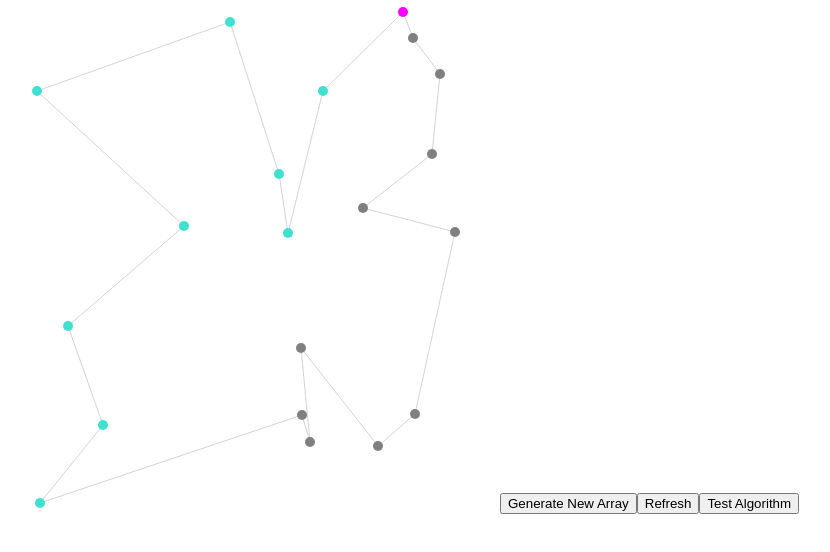
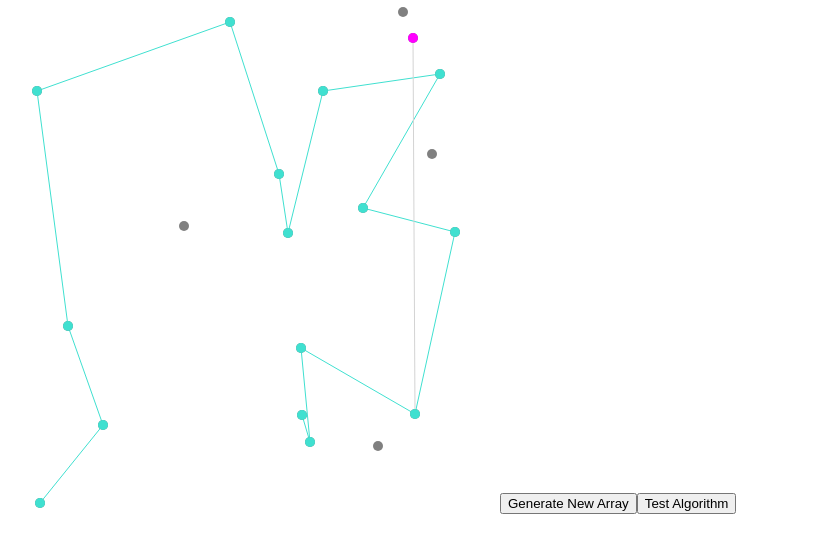
Before and after one commit to ElisabethJoan/travelling-salesman-problem-visualiser, a React (Create React App) app: page / in a window 1280 px wide. Both pictures are taken after a click on the button "Test Algorithm". Shown: the top 552 px of the page, without its empty margins (100-930 px from the left). Built offline with nearby package versions, Linux system fonts and the light colour scheme.

Commit message:
Integrated dot colours into the test algo and split out the seeking line and active dot

```diff
--- a/src/TSPVisualiser.jsx
+++ b/src/TSPVisualiser.jsx
@@ -1,16 +1,15 @@
 import React from "react";
 
-const ANIMATION_SPEED = 100;
+const ANIMATION_DELAY = 30;
 const NUM_POINTS = 20;
 
-const POINT_COLOUR = "turquoise";
-// const PATH_COLOUR = "light blue";
+const POINT_COLOUR = "grey";
+const PATH_COLOUR = "turquoise";
 const ACTIVE_POINT_COLOUR = "fuchsia";
 const SEEKING_PATH_COLOUR = "lightgrey";
-const VISITED_POINT_COLOUR = "grey"
+const VISITED_POINT_COLOUR = "turquoise"
 
 const timer = ms => new Promise(res => setTimeout(res, ms));
-
 
 export default class TSPVisualiser extends React.Component {
   constructor(props) {
@@ -19,17 +18,21 @@ export default class TSPVisualiser extends React.Component {
     this.state = {
       cities: [],
       route: [],
-      lines: []
+      current: [],
+      lines: [],
+      seeking: [[0, 0], [0, 0]],
     };
   }
+
 
   componentDidMount() {
     this.resetArray(0);
   }
 
+
   resetArray(x) {
     const cities = [];
-    // lines = [];
+
     for (let i = 0; i < NUM_POINTS; i++) {
       cities.push(randomCoords(0, 500));
     }
@@ -39,33 +42,16 @@ export default class TSPVisualiser extends React.Component {
         arrayPoints[i].style.backgroundColor = POINT_COLOUR;;
       }
     }
-    this.setState({ cities: cities, route:[], lines: []});
+    this.setState({ cities: cities, route: [], lines: []});
   }
+
 
   refresh () {
     console.log(this.state)
     this.forceUpdate()
   }
 
-  dots() {
-    const arrayPoints = document.getElementsByClassName("city");
-    // const arrayLines = document.getElementsByClassName("line");
-    // console.log(arrayPoints[0])
-    for (let i = 1; i <= NUM_POINTS; i++) {
-      setTimeout(() => {
-        let prevPoint = arrayPoints[i - 1].style;
-        let currentPoint;
-        if (i === NUM_POINTS) {
-          currentPoint = arrayPoints[0].style;
-        } else {
-          currentPoint = arrayPoints[i].style;
-        }
-          prevPoint.backgroundColor = VISITED_POINT_COLOUR;
-          currentPoint.backgroundColor = ACTIVE_POINT_COLOUR;
-      }, i * ANIMATION_SPEED);
-    }
-  }
-
+  //THE ALGOS
   async test () {
     let arrayPoints = [];
     this.state.cities.map((value, idx) => {
@@ -76,13 +62,18 @@ export default class TSPVisualiser extends React.Component {
     newArray.push(arrayPoints.shift());
 
     while (arrayPoints.length > 0) {
-      let toAdd = arrayPoints.shift();;
+      let toAdd = arrayPoints.shift();
+
+      this.setState({ current: [toAdd] })
+
+      // console.log(this.state.current);
+
       let bestPos = 1;
       let minDist = Number.MAX_SAFE_INTEGER;
       let storage;
       let wowlines = this.state.lines;
       for (let i = 1; i <= newArray.length - 1; i++) {
-          this.setState({ lines: [] })
+          this.setState({ seeking: [[0, 0], [0, 0]] })
           let next = i;
           let prev = i - 1;
 
@@ -96,24 +87,23 @@ export default class TSPVisualiser extends React.Component {
             minDist = storage;
             bestPos = i;
           }
-          this.setState({ lines: [...wowlines, toAdd, newArray[next]] })
-          await timer(10);
+          this.setState({ seeking: [toAdd, newArray[next]] })
+          await timer(ANIMATION_DELAY);
       }
       newArray.splice(bestPos, 0, toAdd);
-      this.setState({ lines: newArray })
+      this.setState({ lines: newArray, route: newArray, current: [] })
 
     }
-    this.setState({cities: newArray, lines: newArray });
-    this.dots();
-
+    this.setState({cities: newArray, seeking: [[0, 0], [0, 0]] });
+    // this.dots();
   }
-  //THE ALGOS
 
 
   christofidesAlg() {}
 
+
   render() {
-    const { cities, route, lines } = this.state;
+    const { cities, route, current, lines, seeking } = this.state;
 
     return (
       <div className="pointContainer">
@@ -122,7 +112,6 @@ export default class TSPVisualiser extends React.Component {
             className="city"
             key={idx}
             style={{
-              // backgroundColor: this.state.backgroundColor,
               backgroundColor: POINT_COLOUR,
               position: "absolute",
               top: value[0] - 5,
@@ -137,7 +126,20 @@ export default class TSPVisualiser extends React.Component {
             className="route"
             key={idx}
             style={{
-              // backgroundColor: this.state.backgroundColor,
+              backgroundColor: VISITED_POINT_COLOUR,
+              position: "absolute",
+              top: value[0] - 5,
+              left: value[1] - 5,
+              height: `10px`,
+              width: `10px`
+            }}
+          ></div>
+        ))}
+        {current.map((value, idx) => (
+          <div
+            className="current"
+            key={idx}
+            style={{
               backgroundColor: ACTIVE_POINT_COLOUR,
               position: "absolute",
               top: value[0] - 5,
@@ -168,15 +170,21 @@ export default class TSPVisualiser extends React.Component {
               y1 = {value[0]}
               x2 = {prev[1]}
               y2 = {prev[0]}
+              stroke = {PATH_COLOUR}
+            />
+            )})}
+            <line
+              className = "seeking"
+              x1 = {seeking[0][1]}
+              y1 = {seeking[0][0]}
+              x2 = {seeking[1][1]}
+              y2 = {seeking[1][0]}
               stroke = {SEEKING_PATH_COLOUR}
             />
-            )})}
             </svg>
 
-
         <button onClick={() => this.resetArray(1)}>Generate New Array</button>
-        <button onClick={() => this.refresh()}>Refresh</button>
-        {/* <button onClick={() => this.testAlg()}>Dot Colour</button> */}
+        {/* <button onClick={() => this.refresh()}>Force Render</button> */}
         <button onClick={() => this.test()}>Test Algorithm</button>
       </div>
     );
--- a/src/css/App.css
+++ b/src/css/App.css
@@ -9,7 +9,7 @@
   margin: 0 1px;
 }
 
-.city, .route {
+.city, .route, .current {
   border-radius: 50%;
   height: 50px;
   width: 50px;
```
